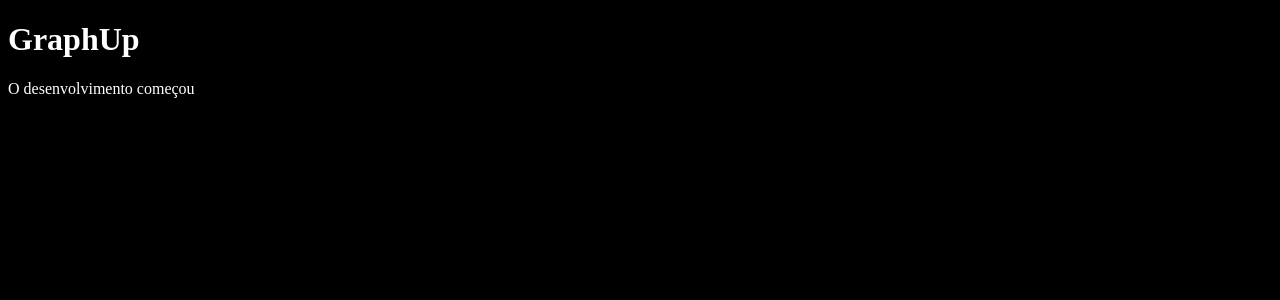
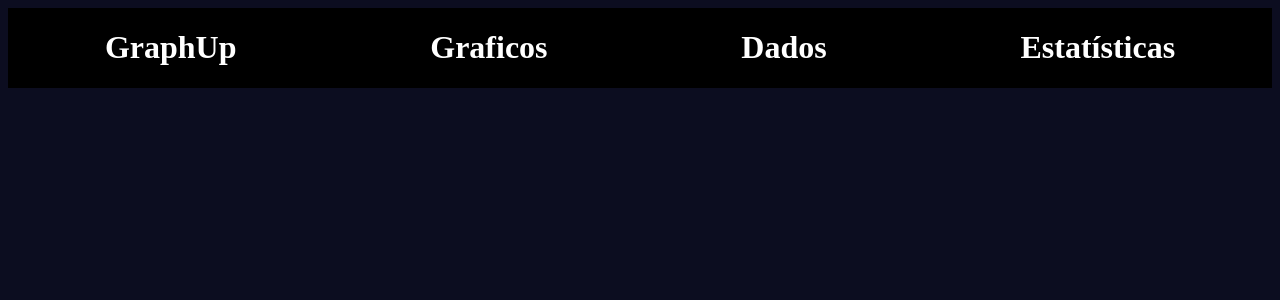
Before and after one commit to AdrianoFScarabelli/GraphUp, a React (Vite) app: page / in a window 1280 px wide. Shown: the top 300 px of the page. Built offline with nearby package versions, Linux system fonts and the light colour scheme.

Commit message:
Criando header e seus tópicos

```diff
--- a/src/App.css
+++ b/src/App.css
@@ -1,3 +1,9 @@
 body {
+    background-color: #0C0D20;
+}
+
+.header-home {
     background-color: #000000;
+    display: flex;
+    justify-content: space-around;
 }
--- a/src/App.tsx
+++ b/src/App.tsx
@@ -3,9 +3,14 @@ import './App.css';
 function App() {
 
   return (
-    <div style={{alignItems:'center'}}>
-      <h1 style={{color:'white'}}>GraphUp</h1>
-      <p style={{color:'white'}}>O desenvolvimento começou</p>
+    <div>
+      <header className="header-home">
+        <h1 style={{color:'white'}}>GraphUp</h1>
+        <h1 style={{color:'white'}}>Graficos</h1>
+        <h1 style={{color:'white'}}>Dados</h1>
+        <h1 style={{color:'white'}}>Estatísticas</h1>
+      </header>
+
     </div>
   )
 
```
